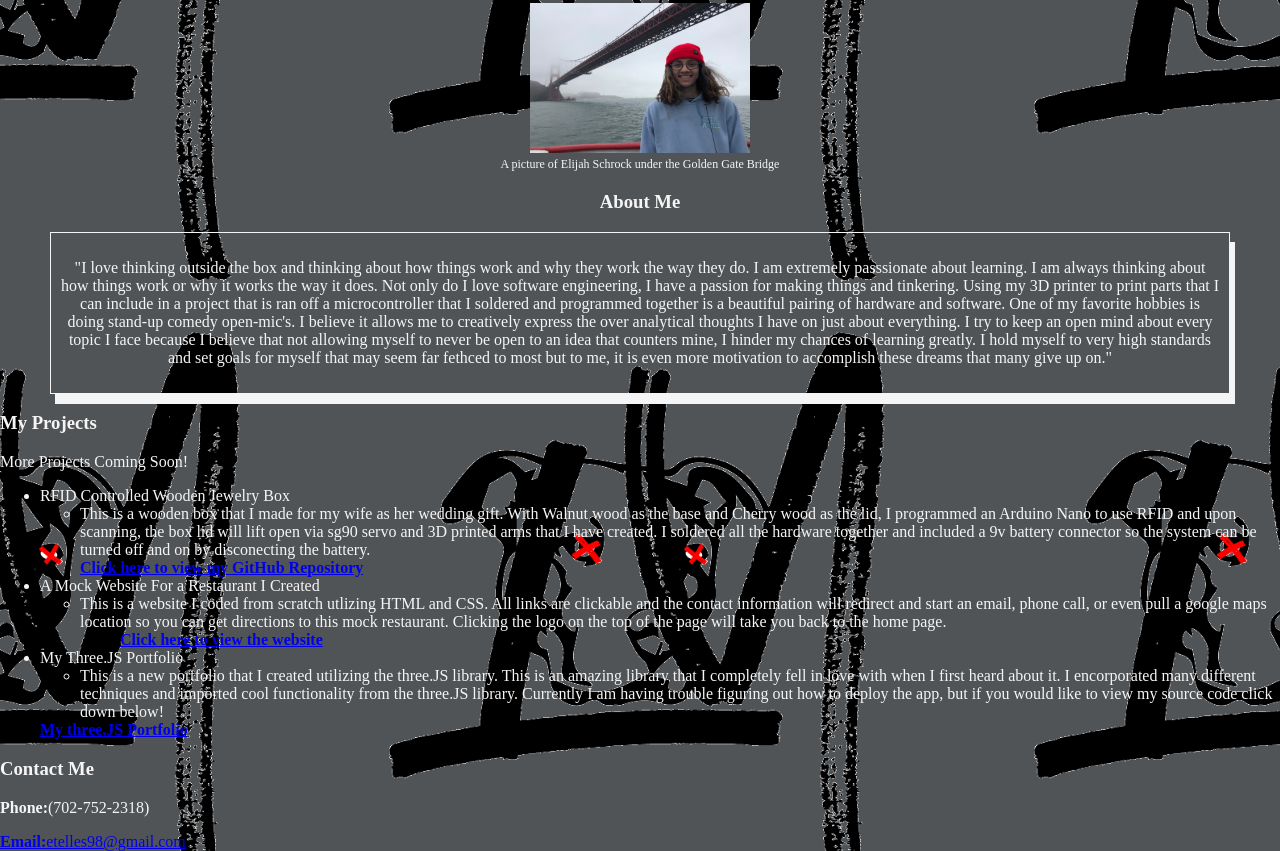
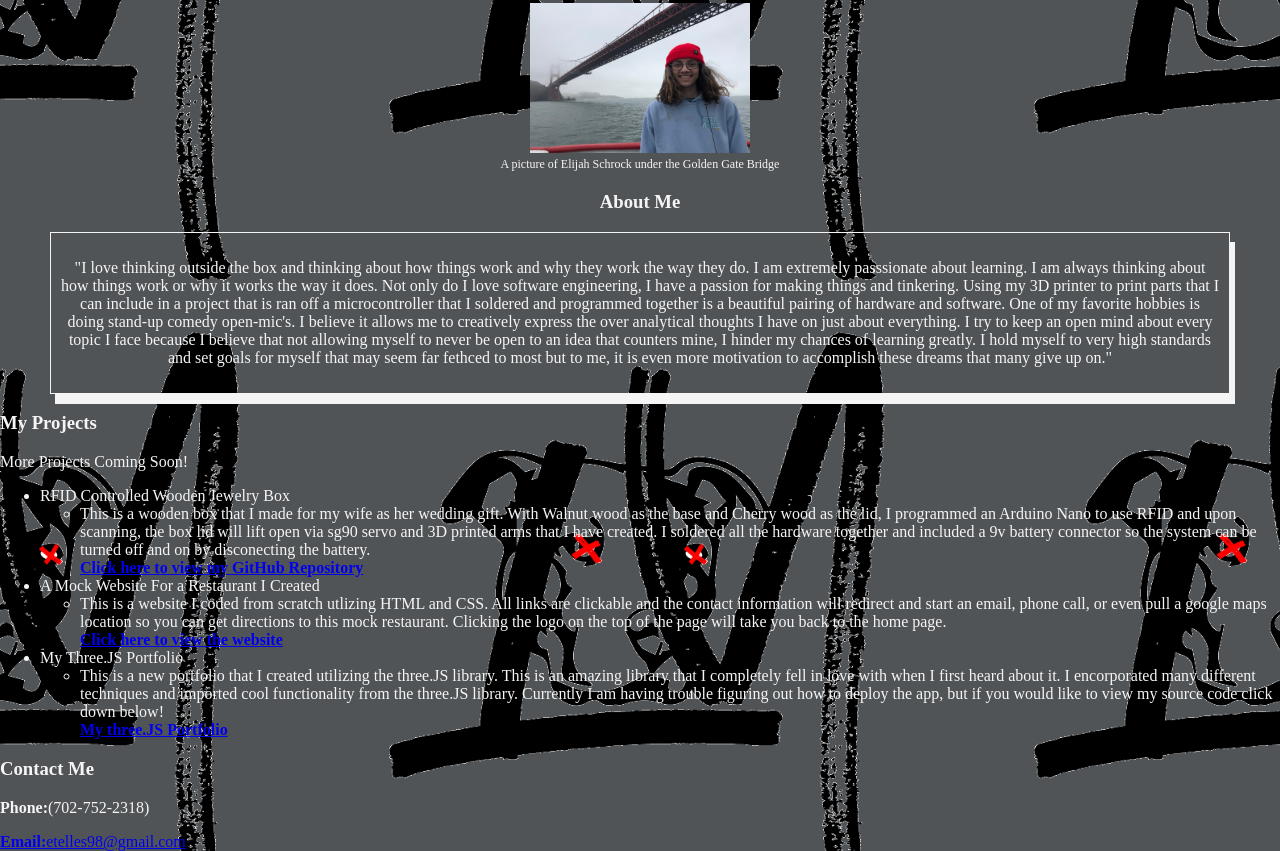
Before and after one commit to ElijahSchrock/DecorateYour-Portfolio, a plain HTML site: page index.html in a window 1280 px wide. Shown: the part 336-1187 px from the top of the page. Drawn offline with Linux system fonts and the light colour scheme.

Commit message:
small cahnge

```diff
--- a/index.html
+++ b/index.html
@@ -73,14 +73,15 @@
         <li> A Mock Website For a Restaurant I Created</li>
           <ul>
             <li>This is a website I coded from scratch utlizing HTML and CSS. All links are clickable and the contact information will redirect and start an email, phone call, or even pull a google maps location so you can get directions to this mock restaurant. Clicking the logo on the top of the page will take you back to the home page.</li>
+          </ul>
             <ul><a href="https://elijahschrock.github.io/Restaurant-Project/" target="_blank"><b>Click here to view the website</b></a>
             </ul>
-          </ul>
         <li>My Three.JS Portfolio</li>
           <ul>
             <li>This is a new portfolio that I created utilizing the three.JS library. This is an amazing library that I completely fell in love with when I first heard about it. I encorporated many different techniques and imported cool functionality from the three.JS library. Currently I am having trouble figuring out how to deploy the app, but if you would like to view my source code click down below!</li>
-          </ul><a href="https://github.com/ElijahSchrock/three-js-first-project" target='_blank'><b>My three.JS Portfolio</b></a>
-      </ul>
+          </ul>
+            <ul><a href="https://github.com/ElijahSchrock/three-js-first-project" target='_blank'><b>My three.JS Portfolio</b></a>
+          </ul>
     </div>
   <div id="contact-info">
     <h3>
```
